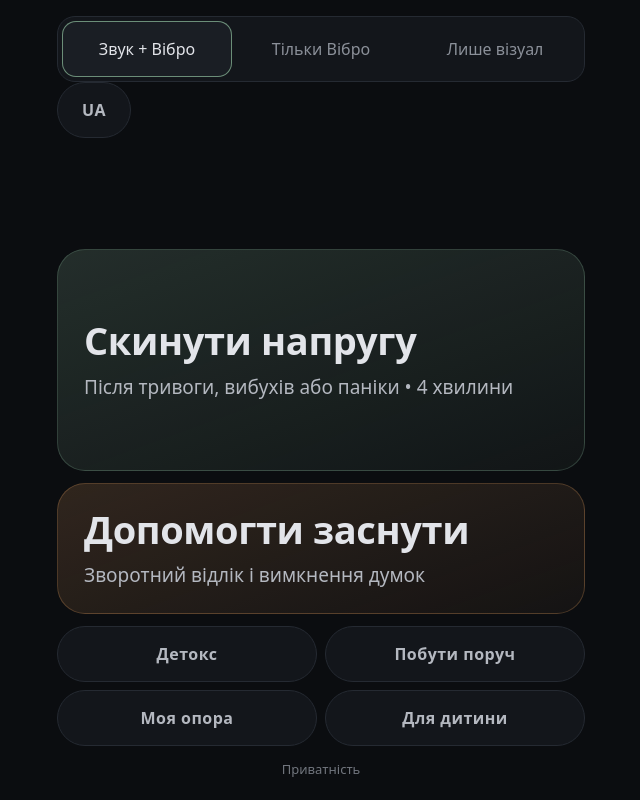
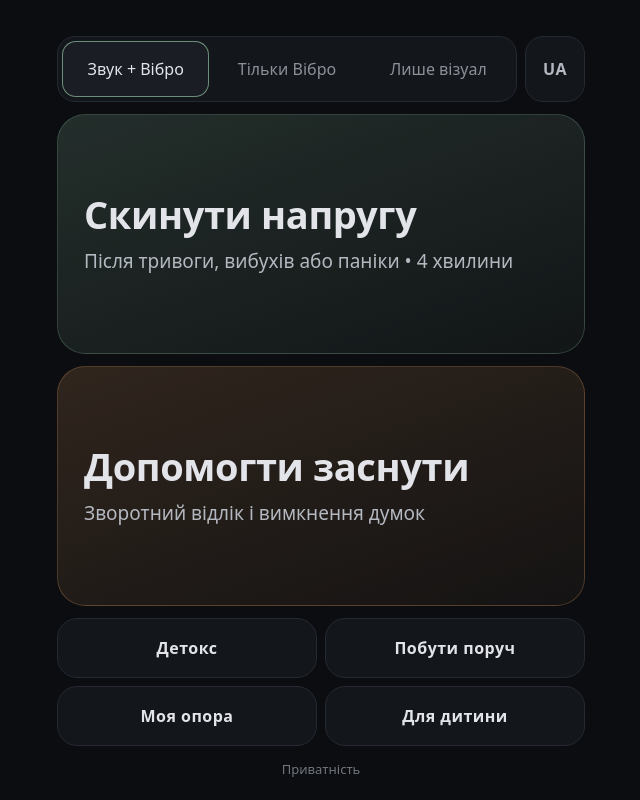
Before and after one commit to yulianachera-del/yakir, a plain HTML site: page index.html in a window 1280 px wide. Both pictures are taken after a click on the button "Почати". Shown: the whole page, without its empty margins (319-959 px from the left). Drawn offline with Linux system fonts and the light colour scheme.

Commit message:
Add files via upload

```diff
--- a/styles.css
+++ b/styles.css
@@ -105,7 +105,12 @@ button:focus-visible { outline: 2px solid var(--sage); outline-offset: 3px; }
 .stack { display: flex; flex-direction: column; gap: 14px; }
 
 /* ===== Главный экран: две карточки по 42% высоты ===== */
-#s-home { display: grid; grid-template-rows: 42fr 42fr auto; }
+#s-home {
+  display: grid; grid-template-rows: auto 42fr 42fr auto;
+  padding-top: calc(var(--pad) + env(safe-area-inset-top) + 20px);
+}
+.home-top { display: grid; grid-template-columns: minmax(0, 1fr) auto; gap: 8px; align-items: stretch; }
+.home-top .lang-btn { align-self: stretch; min-width: 60px; padding: 0 14px; border-radius: 18px; }
 #s-home[hidden] { display: none; }
 
 .card {
@@ -152,8 +157,7 @@ button:focus-visible { outline: 2px solid var(--sage); outline-offset: 3px; }
 /* Одна кнопка мови: кожне натискання перемикає UA → EN → RU → UA */
 .home-row { display: grid; grid-auto-flow: column; grid-auto-columns: minmax(0, 1fr); gap: 8px; }
 .home-row > button { justify-self: stretch; padding: 4px 8px; line-height: 1.15; }
-.home-row--main > button { min-height: 60px; font-size: 15.5px; border-radius: 20px; color: var(--text); }
-.home-row--minor > button { min-height: 46px; font-size: 14px; border-radius: 23px; }
+.home-row > button { min-height: 60px; font-size: 16px; border-radius: 20px; color: var(--text); }
 .policy-link { display: block; text-align: center; padding: 6px 12px; color: var(--muted); font-size: 13px; text-decoration: none; opacity: .8; }
 .stack[hidden] { display: none; }
 .stack > .skip { align-self: center; }
```
